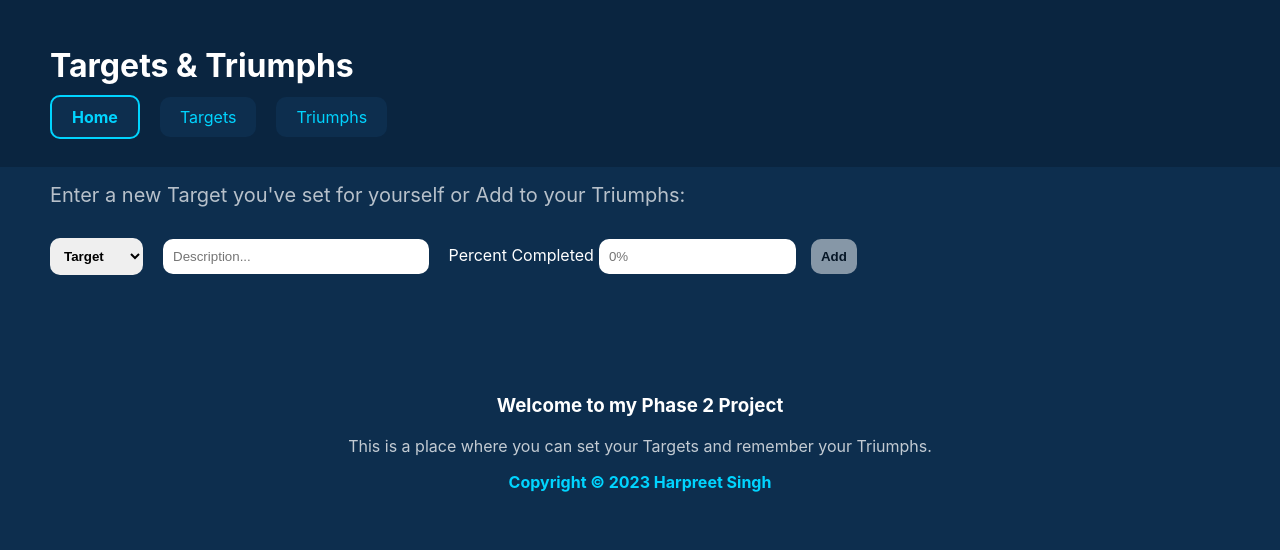
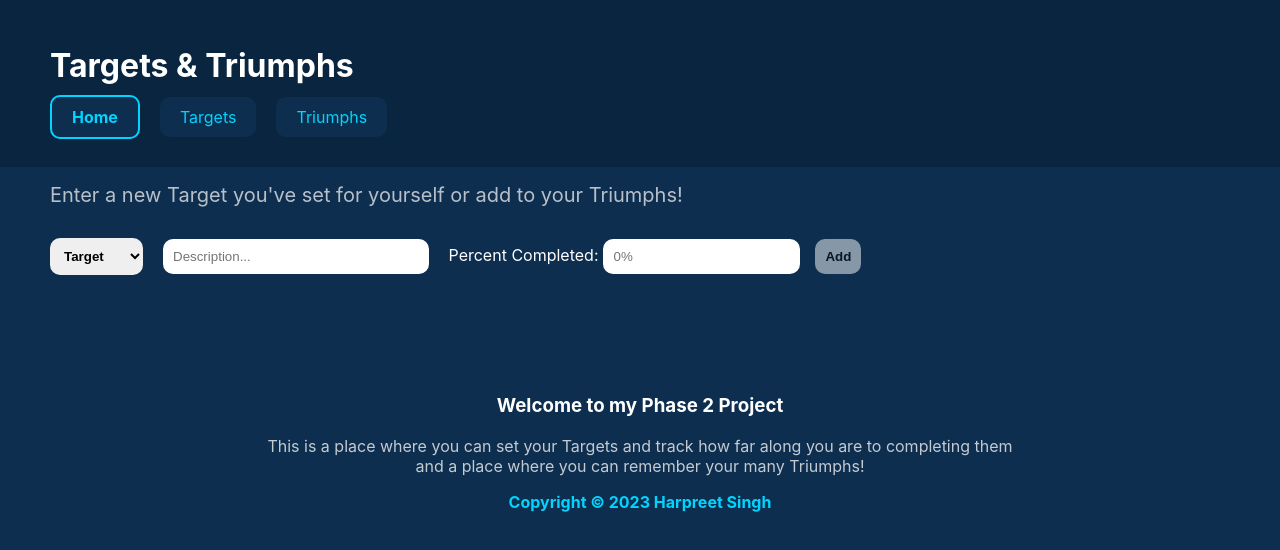
Before and after one commit to HappiSingh/Phase-2-Project, a React (Create React App) app: page / in a window 1280 px wide. Shown: the top 550 px of the page. Built offline with nearby package versions, Linux system fonts and the light colour scheme; data requests are answered from the project's data file.

Commit message:
Completed home component with welcome message

```diff
--- a/src/components/Form.js
+++ b/src/components/Form.js
@@ -64,7 +64,7 @@ function Form({ onFormSubmit }){
     // displaying the form and options
     return(
         <section id="form-section">
-        <h2>Enter a new Target you've set for yourself or Add to your Triumphs:</h2>
+        <h2>Enter a new Target you've set for yourself or add to your Triumphs!</h2>
             <form onSubmit={handleSubmit}>
                 <select
                     name="form-type"
@@ -86,7 +86,7 @@ function Form({ onFormSubmit }){
                 // checking the form type to display either percentage field or date field
                 formType
                 ?
-                    <label> Percent Completed
+                    <label> Percent Completed:
                         <input
                         onChange={handleChange}
                         type="number"
@@ -96,7 +96,7 @@ function Form({ onFormSubmit }){
                         />
                     </label>
                 :
-                    <label>Completion Date:
+                    <label> Date Completed:
                         <input
                         onChange={handleChange}
                         type="text"
--- a/src/components/Home.js
+++ b/src/components/Home.js
@@ -1,20 +1,17 @@
 import React from "react";
 
 function Home(){
+
     return(
-
         <div id="home-container">
             <h3>Welcome to my Phase 2 Project</h3>
-            <p>This is a place where you can set your Targets and remember your Triumphs.</p>
-
-
-
+            <p>This is a place where you can set your Targets and track how far along you are to completing them
+                <br></br> and a place where you can remember your many Triumphs!</p>
 
             <footer id="footer">
                 Copyright &copy; 2023 Harpreet Singh
             </footer>
         </div>
-
     );
 }
 
```
